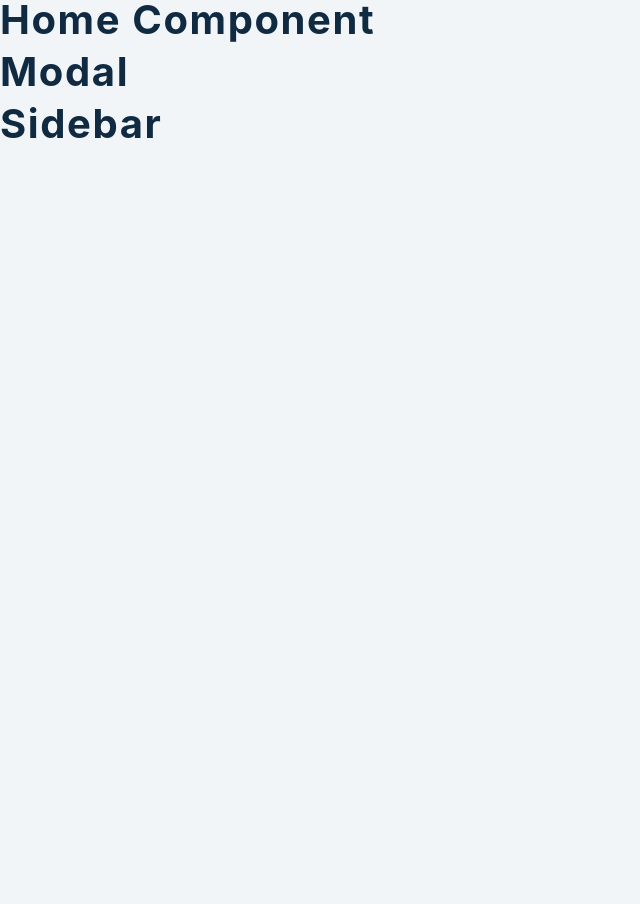
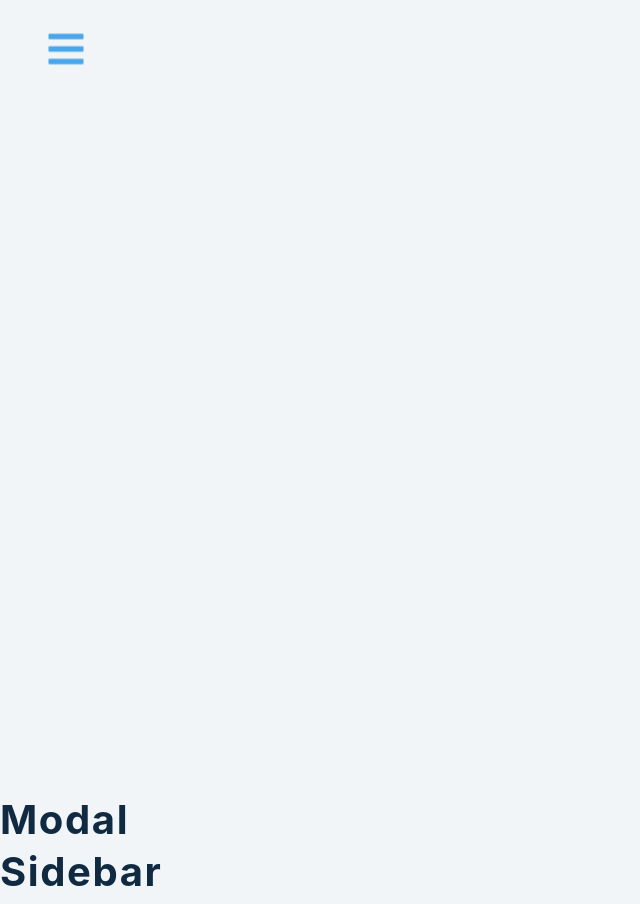
Before and after one commit to jos3ph-m/Sidebar-and-Modal, a React (Create React App) app: page / in a window 1280 px wide. Shown: the whole page, without its empty margins (0-640 px from the left). Before the commit the page ends 800 px from the top, so only its background shows below. Built offline with nearby package versions, Linux system fonts and the light colour scheme.

Commit message:
Basic structure

```diff
--- a/src/Home.js
+++ b/src/Home.js
@@ -1,8 +1,14 @@
-import React, { useContext } from 'react'
-import { FaBars } from 'react-icons/fa'
+import React, { useContext } from 'react';
+import { FaBars } from 'react-icons/fa';
 
 const Home = () => {
-  return <h2>home component</h2>
-}
+  return (
+    <main>
+      <button className="sidebar-toggle">
+        <FaBars />
+      </button>
+    </main>
+  );
+};
 
-export default Home
+export default Home;
```
